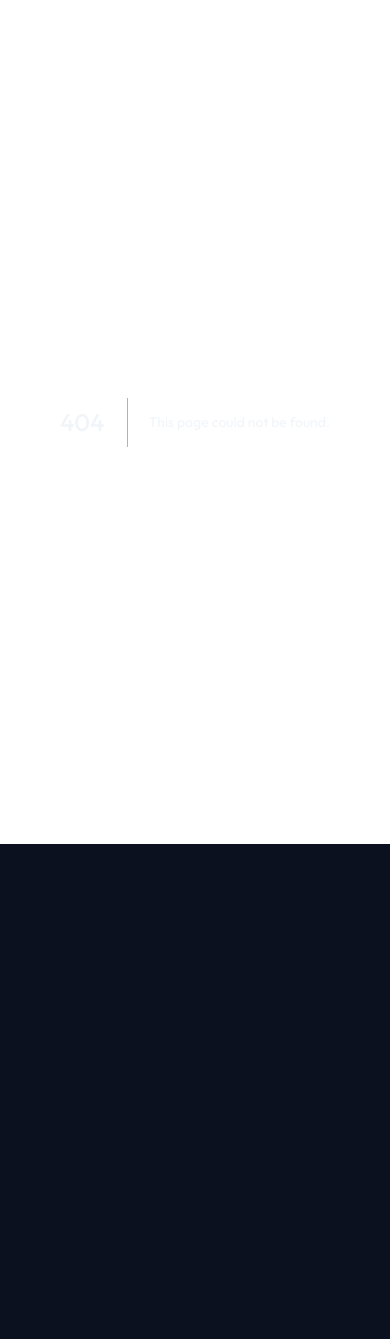
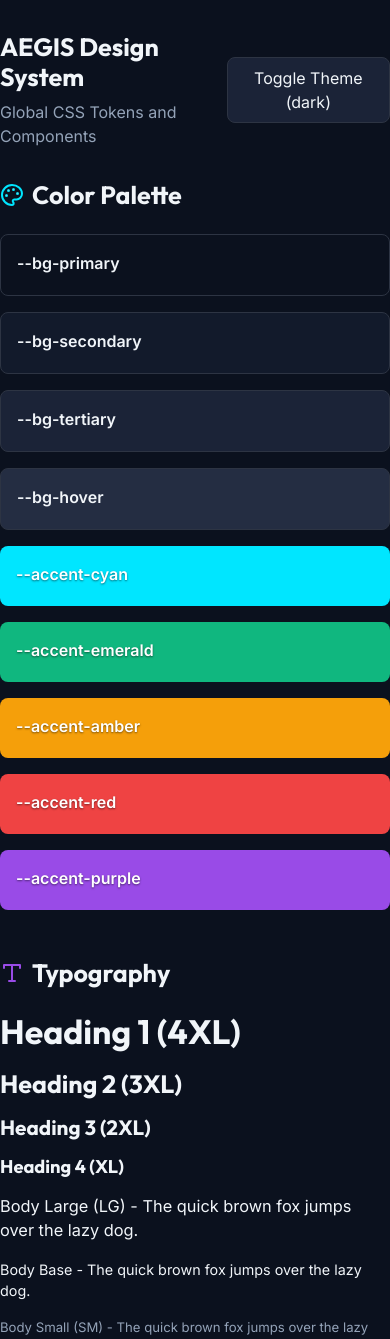
Before and after one commit to Artificial-Ledger-Technology/ALT-Flex, a Next.js app in the folder apps/web/: page /design-system in a window 390 px wide. Before the commit this address had no page. Shown: the top 1339 px of the page. Before the commit the page ends 844 px from the top, so only its background shows below. Built offline with nearby package versions, Linux system fonts and the light colour scheme.

Commit message:
✨ feat(web): establish design system tokens, breakpoints, and light mode

```diff
--- /dev/null
+++ b/apps/web/src/app/design-system/page.tsx
@@ -0,0 +1,252 @@
+'use client';
+
+import React, { useState } from 'react';
+import { Palette, Type, Maximize, MousePointer2 } from 'lucide-react';
+
+export default function DesignSystemPage() {
+  const [theme, setTheme] = useState<'dark' | 'light'>('dark');
+
+  const toggleTheme = () => {
+    const newTheme = theme === 'dark' ? 'light' : 'dark';
+    setTheme(newTheme);
+    document.documentElement.setAttribute('data-theme', newTheme);
+  };
+
+  return (
+    <div
+      className="container"
+      style={{ padding: 'var(--space-8) 0', maxWidth: 'var(--breakpoint-lg)' }}
+    >
+      <header className="flex-between" style={{ marginBottom: 'var(--space-8)' }}>
+        <div>
+          <h1 style={{ fontSize: 'var(--font-size-3xl)', marginBottom: 'var(--space-2)' }}>
+            AEGIS Design System
+          </h1>
+          <p style={{ color: 'var(--text-secondary)' }}>Global CSS Tokens and Components</p>
+        </div>
+        <button
+          onClick={toggleTheme}
+          style={{
+            padding: 'var(--space-2) var(--space-4)',
+            background: 'var(--bg-tertiary)',
+            border: '1px solid var(--border-subtle)',
+            borderRadius: 'var(--radius-md)',
+            cursor: 'pointer',
+          }}
+        >
+          Toggle Theme ({theme})
+        </button>
+      </header>
+
+      <section style={{ marginBottom: 'var(--space-12)' }}>
+        <h2
+          className="flex-center"
+          style={{
+            justifyContent: 'flex-start',
+            gap: 'var(--space-2)',
+            marginBottom: 'var(--space-6)',
+          }}
+        >
+          <Palette size={24} color="var(--accent-cyan)" /> Color Palette
+        </h2>
+        <div
+          style={{
+            display: 'grid',
+            gridTemplateColumns: 'repeat(auto-fill, minmax(200px, 1fr))',
+            gap: 'var(--space-4)',
+          }}
+        >
+          {['--bg-primary', '--bg-secondary', '--bg-tertiary', '--bg-hover'].map((token) => (
+            <div
+              key={token}
+              style={{
+                padding: 'var(--space-4)',
+                background: `var(${token})`,
+                border: '1px solid var(--border-subtle)',
+                borderRadius: 'var(--radius-md)',
+              }}
+            >
+              <div style={{ fontWeight: 600, marginBottom: 'var(--space-1)' }}>{token}</div>
+            </div>
+          ))}
+          {[
+            '--accent-cyan',
+            '--accent-emerald',
+            '--accent-amber',
+            '--accent-red',
+            '--accent-purple',
+          ].map((token) => (
+            <div
+              key={token}
+              style={{
+                padding: 'var(--space-4)',
+                background: `var(${token})`,
+                color: '#fff',
+                borderRadius: 'var(--radius-md)',
+              }}
+            >
+              <div
+                style={{
+                  fontWeight: 600,
+                  marginBottom: 'var(--space-1)',
+                  textShadow: '0 1px 2px rgba(0,0,0,0.5)',
+                }}
+              >
+                {token}
+              </div>
+            </div>
+          ))}
+        </div>
+      </section>
+
+      <section style={{ marginBottom: 'var(--space-12)' }}>
+        <h2
+          className="flex-center"
+          style={{
+            justifyContent: 'flex-start',
+            gap: 'var(--space-2)',
+            marginBottom: 'var(--space-6)',
+          }}
+        >
+          <Type size={24} color="var(--accent-purple)" /> Typography
+        </h2>
+        <div style={{ display: 'flex', flexDirection: 'column', gap: 'var(--space-4)' }}>
+          <h1 style={{ fontSize: 'var(--font-size-4xl)' }}>Heading 1 (4XL)</h1>
+          <h2 style={{ fontSize: 'var(--font-size-3xl)' }}>Heading 2 (3XL)</h2>
+          <h3 style={{ fontSize: 'var(--font-size-2xl)' }}>Heading 3 (2XL)</h3>
+          <h4 style={{ fontSize: 'var(--font-size-xl)' }}>Heading 4 (XL)</h4>
+          <p style={{ fontSize: 'var(--font-size-lg)' }}>
+            Body Large (LG) - The quick brown fox jumps over the lazy dog.
+          </p>
+          <p style={{ fontSize: 'var(--font-size-base)' }}>
+            Body Base - The quick brown fox jumps over the lazy dog.
+          </p>
+          <p style={{ fontSize: 'var(--font-size-sm)', color: 'var(--text-secondary)' }}>
+            Body Small (SM) - The quick brown fox jumps over the lazy dog.
+          </p>
+        </div>
+      </section>
+
+      <section style={{ marginBottom: 'var(--space-12)' }}>
+        <h2
+          className="flex-center"
+          style={{
+            justifyContent: 'flex-start',
+            gap: 'var(--space-2)',
+            marginBottom: 'var(--space-6)',
+          }}
+        >
+          <Maximize size={24} color="var(--accent-emerald)" /> Shadows & Radii
+        </h2>
+        <div
+          style={{
+            display: 'grid',
+            gridTemplateColumns: 'repeat(auto-fill, minmax(200px, 1fr))',
+            gap: 'var(--space-6)',
+          }}
+        >
+          <div
+            style={{
+              padding: 'var(--space-6)',
+              background: 'var(--bg-secondary)',
+              borderRadius: 'var(--radius-md)',
+              boxShadow: 'var(--shadow-sm)',
+            }}
+          >
+            Shadow SM
+          </div>
+          <div
+            style={{
+              padding: 'var(--space-6)',
+              background: 'var(--bg-secondary)',
+              borderRadius: 'var(--radius-md)',
+              boxShadow: 'var(--shadow-md)',
+            }}
+          >
+            Shadow MD
+          </div>
+          <div
+            style={{
+              padding: 'var(--space-6)',
+              background: 'var(--bg-secondary)',
+              borderRadius: 'var(--radius-lg)',
+              boxShadow: 'var(--shadow-lg)',
+            }}
+          >
+            Shadow LG
+          </div>
+          <div
+            style={{
+              padding: 'var(--space-6)',
+              background: 'var(--bg-secondary)',
+              borderRadius: 'var(--radius-lg)',
+              boxShadow: 'var(--shadow-glow)',
+              border: '1px solid var(--accent-cyan)',
+            }}
+          >
+            Shadow Glow
+          </div>
+        </div>
+      </section>
+
+      <section style={{ marginBottom: 'var(--space-12)' }}>
+        <h2
+          className="flex-center"
+          style={{
+            justifyContent: 'flex-start',
+            gap: 'var(--space-2)',
+            marginBottom: 'var(--space-6)',
+          }}
+        >
+          <MousePointer2 size={24} color="var(--accent-amber)" /> Animations
+        </h2>
+        <div
+          style={{
+            display: 'grid',
+            gridTemplateColumns: 'repeat(auto-fill, minmax(200px, 1fr))',
+            gap: 'var(--space-6)',
+          }}
+        >
+          <div
+            className="animate-fade-in"
+            style={{
+              padding: 'var(--space-6)',
+              background: 'var(--bg-secondary)',
+              borderRadius: 'var(--radius-md)',
+            }}
+          >
+            Fade In
+          </div>
+          <div
+            className="animate-slide-up"
+            style={{
+              padding: 'var(--space-6)',
+              background: 'var(--bg-secondary)',
+              borderRadius: 'var(--radius-md)',
+            }}
+          >
+            Slide Up
+          </div>
+          <div
+            className="animate-scale-in"
+            style={{
+              padding: 'var(--space-6)',
+              background: 'var(--bg-secondary)',
+              borderRadius: 'var(--radius-md)',
+            }}
+          >
+            Scale In
+          </div>
+          <div
+            className="animate-shimmer"
+            style={{
+              padding: 'var(--space-6)',
+              borderRadius: 'var(--radius-md)',
+              minHeight: '60px',
+            }}
+          ></div>
+        </div>
+      </section>
+    </div>
+  );
+}
--- a/apps/web/src/styles/design-tokens.css
+++ b/apps/web/src/styles/design-tokens.css
@@ -69,4 +69,27 @@
   --radius-md: 0.5rem;
   --radius-lg: 1rem;
   --radius-full: 9999px;
+
+  /* Responsive Breakpoints */
+  --breakpoint-sm: 640px;
+  --breakpoint-md: 768px;
+  --breakpoint-lg: 1024px;
+  --breakpoint-xl: 1280px;
 }
+
+[data-theme='light'] {
+  /* Background Color System - Light Mode */
+  --bg-primary: hsl(210 40% 98%);
+  --bg-secondary: hsl(0 0% 100%);
+  --bg-tertiary: hsl(210 20% 96%);
+  --bg-hover: hsl(210 20% 94%);
+
+  /* Text Colors */
+  --text-primary: hsl(222 47% 11%);
+  --text-secondary: hsl(215 20% 35%);
+  --text-muted: hsl(215 15% 55%);
+
+  /* Borders */
+  --border-subtle: hsl(222 20% 90%);
+  --border-strong: hsl(222 20% 80%);
+}
--- a/apps/web/src/styles/globals.css
+++ b/apps/web/src/styles/globals.css
@@ -1,5 +1,6 @@
 /* apps/web/src/styles/globals.css */
 @import './design-tokens.css';
+@import './utilities.css';
 
 /* Global Reset */
 *,
--- /dev/null
+++ b/apps/web/src/styles/utilities.css
@@ -0,0 +1,51 @@
+/* apps/web/src/styles/utilities.css */
+.flex-center {
+  display: flex;
+  align-items: center;
+  justify-content: center;
+}
+
+.flex-between {
+  display: flex;
+  align-items: center;
+  justify-content: space-between;
+}
+
+.text-truncate {
+  overflow: hidden;
+  text-overflow: ellipsis;
+  white-space: nowrap;
+}
+
+.container {
+  width: 100%;
+  margin-left: auto;
+  margin-right: auto;
+  padding-left: var(--space-4);
+  padding-right: var(--space-4);
+}
+
+@media (min-width: 640px) { /* sm */
+  .container { max-width: 640px; }
+}
+@media (min-width: 768px) { /* md */
+  .container { max-width: 768px; }
+}
+@media (min-width: 1024px) { /* lg */
+  .container { max-width: 1024px; }
+}
+@media (min-width: 1280px) { /* xl */
+  .container { max-width: 1280px; }
+}
+
+.visually-hidden {
+  position: absolute;
+  width: 1px;
+  height: 1px;
+  padding: 0;
+  margin: -1px;
+  overflow: hidden;
+  clip: rect(0, 0, 0, 0);
+  white-space: nowrap;
+  border-width: 0;
+}
```
Also changed, not shown: 2 other files (tests, documents, lock files or other folders).
